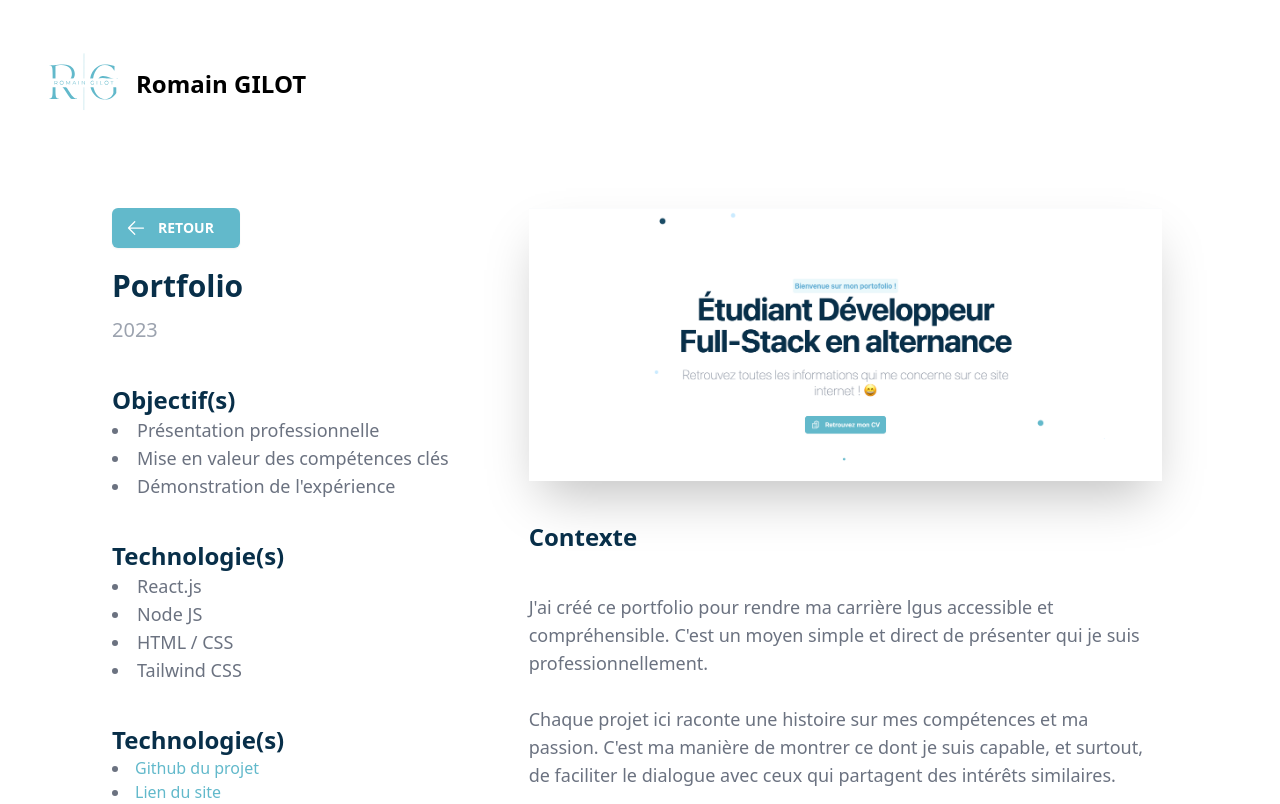
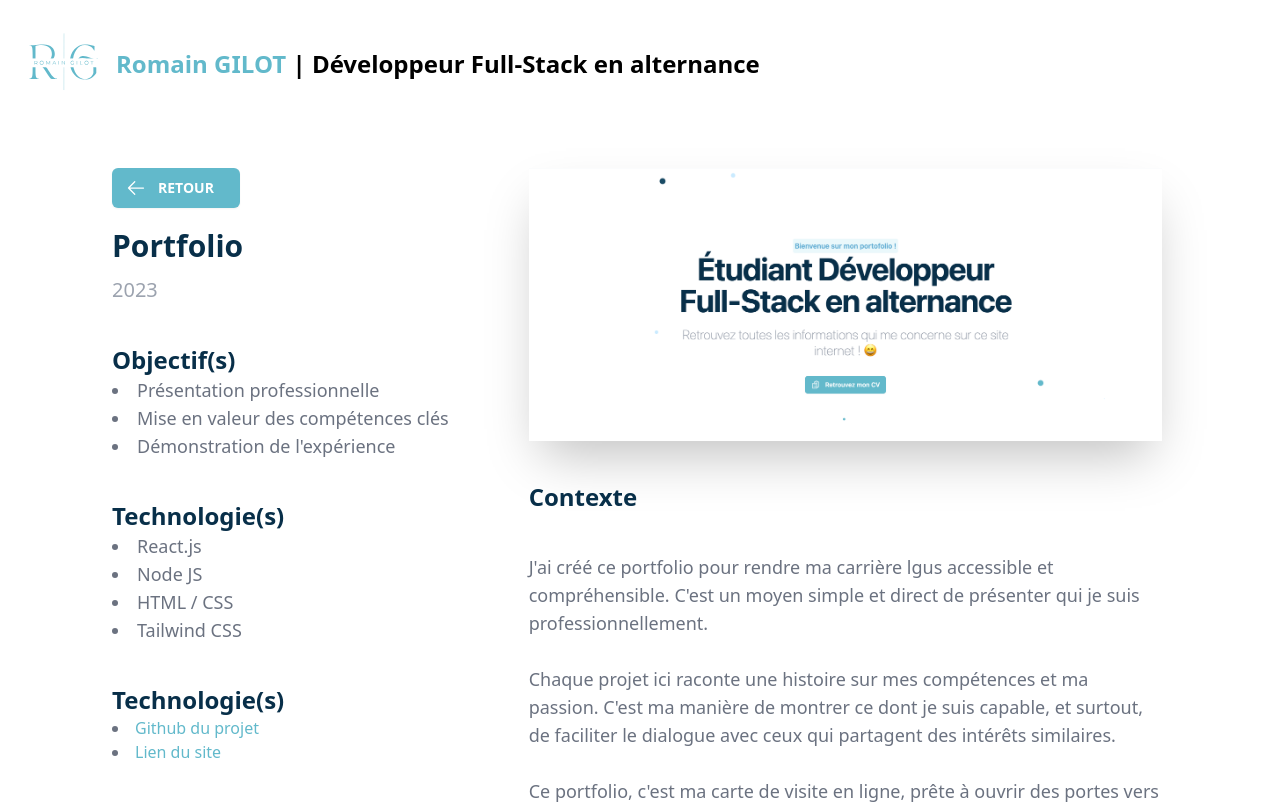
Before and after one commit to RomainGilot/portfolio, a React (Create React App) app: page /projets/portfolio in a window 1280 px wide. Shown: the top 804 px of the page. Built offline with nearby package versions, Linux system fonts and the light colour scheme.

Commit message:
Modification Navbar et Header

```diff
--- a/src/components/Header/Header.jsx
+++ b/src/components/Header/Header.jsx
@@ -3,7 +3,7 @@ import logo from "../../images/logov2.svg";
 function Header() {
   return (
     <>
-      <nav className="bg-white border-gray-200 sm:p-7 z-auto">
+      <nav className="bg-white  border-gray-200 sm:p-2 z-auto">
         <div className="max-w-screen-xl flex flex-wrap items-center justify-between mx-auto p-4">
           <a
             href="https://romain-gilot.fr"
@@ -11,7 +11,7 @@ function Header() {
           >
             <img src={logo} className="h-20" alt="Flowbite Logo" />
             <span className="invisible md:visible self-center text-2xl font-semibold whitespace-nowrap">
-              Romain GILOT
+              <span className="text-[#62B9CB]">Romain GILOT</span> | Développeur Full-Stack en alternance
             </span>
           </a>
         </div>
--- a/src/components/common/Navbar/Navbar.jsx
+++ b/src/components/common/Navbar/Navbar.jsx
@@ -15,9 +15,9 @@ function Navbar() {
             className="flex items-center space-x-3 rtl:space-x-reverse"
           >
             <img src={logo} className="h-20" alt="Flowbite Logo" />
-            <span className="invisible md:visible self-center text-2xl font-semibold whitespace-nowrap">
+            {/* <span className="invisible md:visible self-center text-2xl font-semibold whitespace-nowrap">
               Romain GILOT
-            </span>
+            </span> */}
           </a>
           <button
             onClick={toggleNavVisibility}
```
